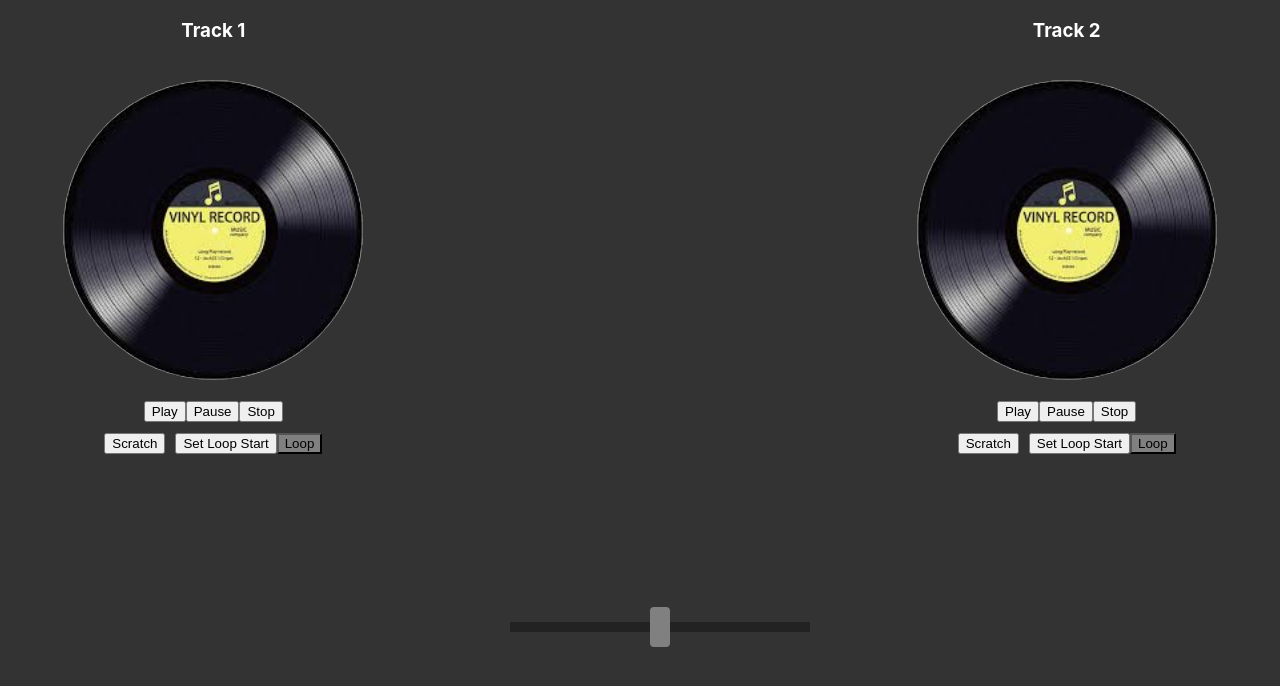
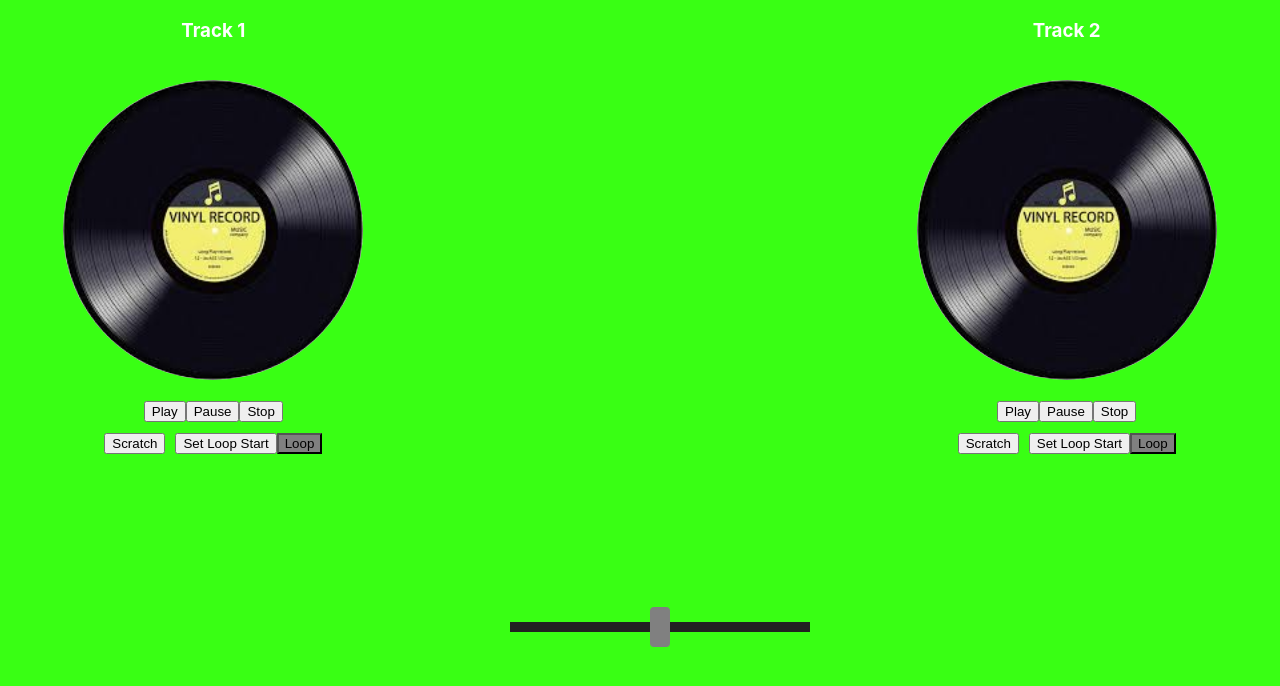
Before and after one commit to nneomaonochie/DJBoard, a React (Create React App) app: page / in a window 1280 px wide. Shown: the top 686 px of the page. Built offline with nearby package versions, Linux system fonts and the light colour scheme; no server answers.

Commit message:
trying to run again

```diff
--- a/src/App.css
+++ b/src/App.css
@@ -43,7 +43,7 @@
   grid-template-columns: 1fr 1fr 1fr; /* Divide the screen into three equal parts */
   align-items: flex-start;
   height: 100vh; /* Optional: to make sure the grid takes the full height of the viewport */
-  background-color: #333; /* Dark grey */
+  background-color: #39FF14; /* Dark grey */
   color: white; /* Optional: to ensure text is readable */
 }
 
```
